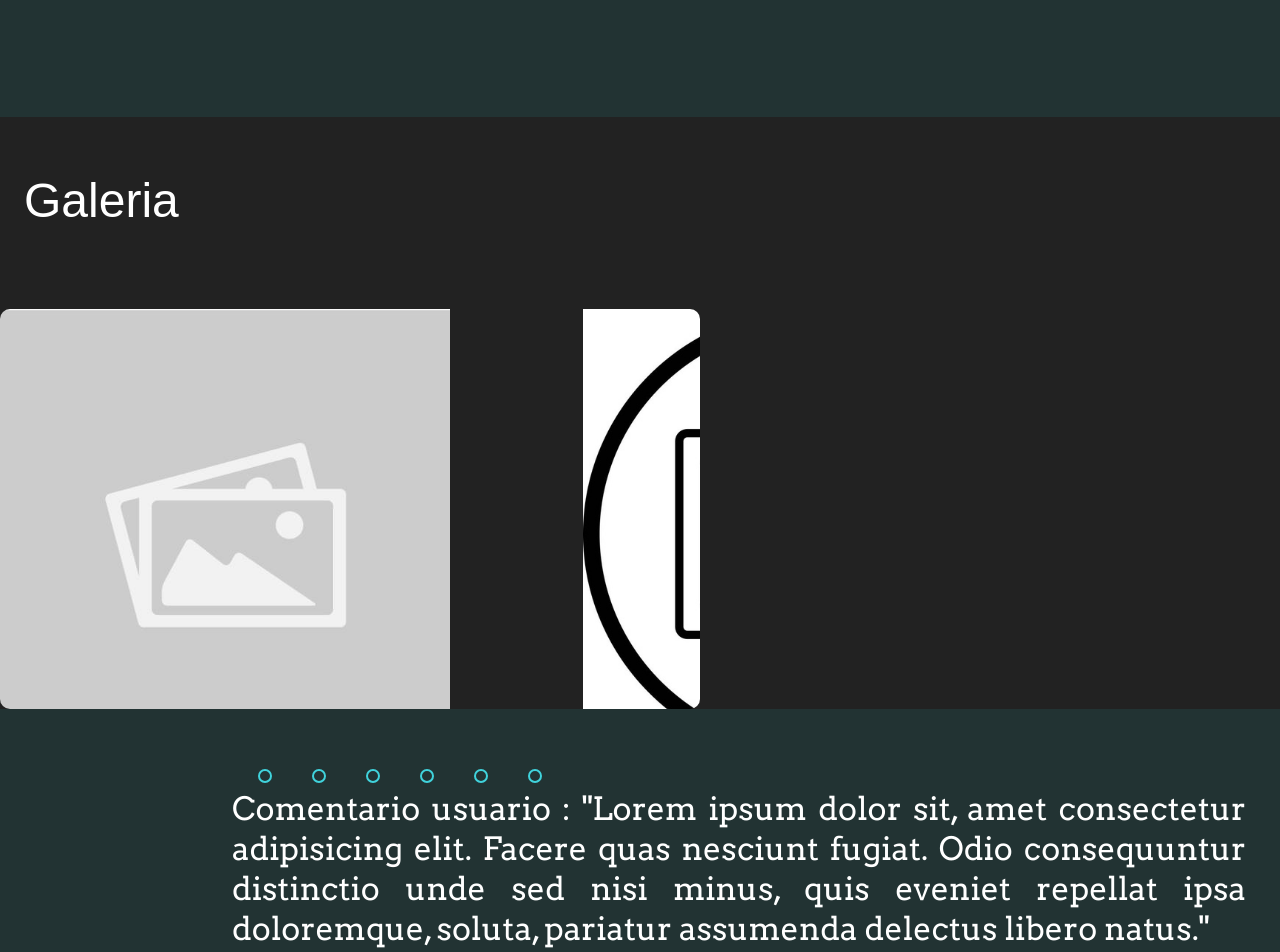
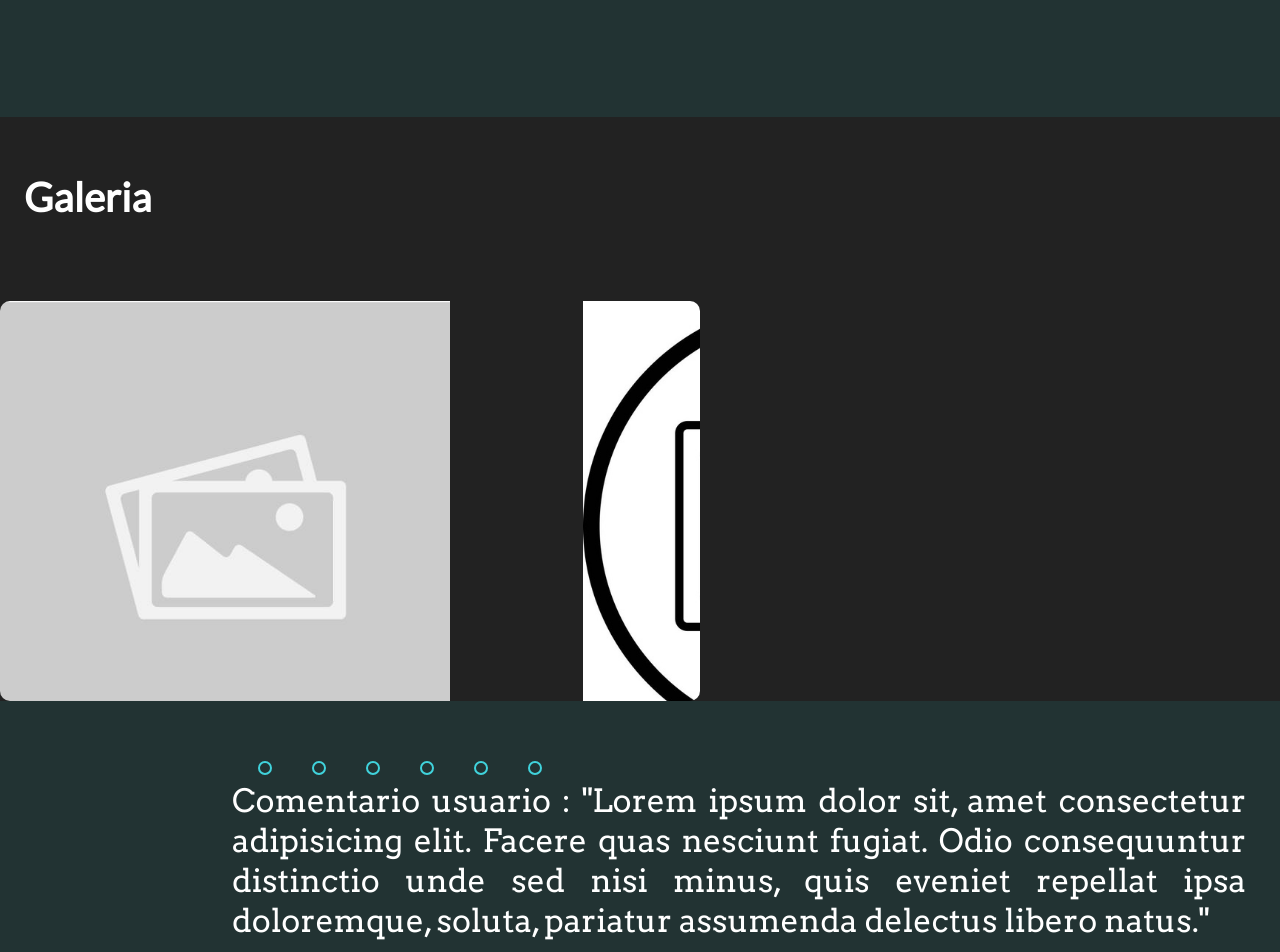
Before and after one commit to jeromanp/landing-page, a plain HTML site: page index.html in a window 1280 px wide. Shown: the part 2586-3538 px from the top of the page. Drawn offline with nearby package versions, Linux system fonts and the light colour scheme.

Commit message:
ajust css for galeria

```diff
--- a/index.html
+++ b/index.html
@@ -481,13 +481,14 @@
             </div>
           </section> -->
 
+
+          <!-- 34 34 34 -->
+
         <!-- Galery -->
-        <section id="galeria" class="flex-shrink-0" style="background-color: rgb(34, 34, 34);">
+        <section id="galeria" class="flex-shrink-0 bg-gray-900" style="background-color: rgb(34, 34, 34);">
           <div class="py-12 lg:py-14 xl:py-5">
-            <div class="container mx-auto" style="position: relative;">
-              <h2 class="heading-large mb-6 text-undefined"
-                style="color: rgb(255, 255, 255); font-family: Work Sans, sans-serif; font-weight: 500;">Galeria
-              </h2>
+            <div class="container mx-auto relative">
+              <h2 class="text-3xl lg:text-4xl xl:text-5xl font-semibold text-white mb-6">Galeria</h2>
             </div>
           </div>
 
@@ -510,7 +511,7 @@
               <div class="slide">
                 <img src="/image/img2.jpg" alt="dos">
               </div>
-              <div class="slide ">
+              <div class="slide">
                 <img src="/image/img3.jpg" alt="tres">
               </div>
               <div class="slide">
@@ -522,22 +523,10 @@
               <div class="slide">
                 <img src="/image/img6.jpg" alt="seis">
               </div>
+            </div>
 
-              <!--slide images end-->
-              <!--automatic navigation start-->
-              <!-- <div class="navigation-auto">
-                <div class="auto-btn1"></div>
-                <div class="auto-btn2"></div>
-                <div class="auto-btn3"></div>
-                <div class="auto-btn4"></div>
-                <div class="auto-btn5"></div>
-                <div class="auto-btn6"></div>
-
-              </div> -->
-              <!--automatic navigation end-->
-            </div>
             <!--manual navigation start-->
-            <div class="navigation-manual">
+            <div class="navigation-manual mt-4">
               <label for="radio1" class="manual-btn"></label>
               <label for="radio2" class="manual-btn"></label>
               <label for="radio3" class="manual-btn"></label>
@@ -560,6 +549,7 @@
             }, 4000);
           </script>
         </section>
+
 
 
         <!-- Comentario -->
```
